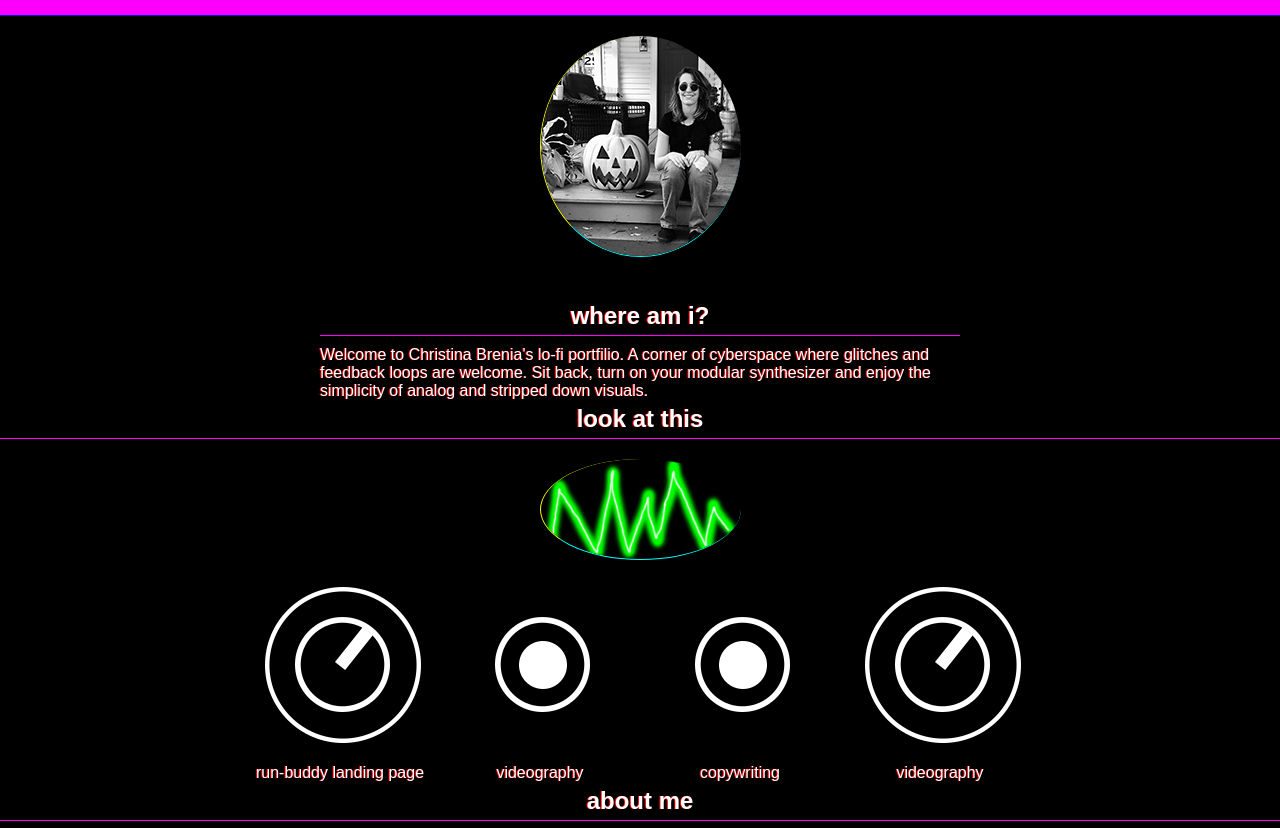
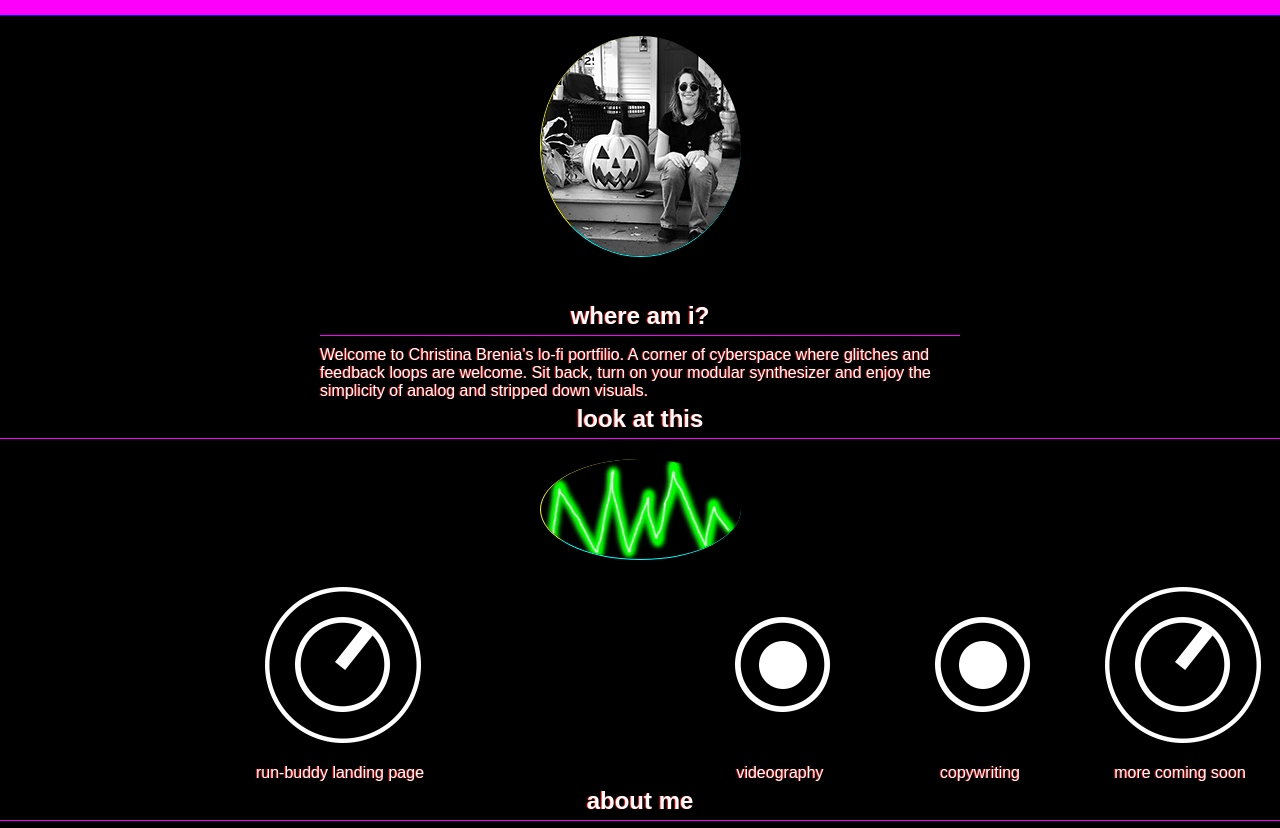
Before and after one commit to ChristinaBrenia/lofi-portfolio.io, a plain HTML site: page index.html in a window 1280 px wide. Shown: the part 74-902 px from the top of the page. Drawn offline with Linux system fonts and the light colour scheme.

Commit message:
buttons with added hover

```diff
--- a/assets/style.css
+++ b/assets/style.css
@@ -128,11 +128,22 @@ body {
       text-align: center;
   }
 
+  #christina-work div:nth-child(1) {
+      flex-grow: 4;
+      text-align: center;
+  }
+
+ .hover:hover {
+    background-color: var(--green);
+    border-radius: 50%;
+  }
+
 
   /* Contact Info Styling*/
   #contact-info a {
       color: var(--high-yellow);
       text-decoration: none;
+      display:none;
   }
 
   #contact-info a:hover {
--- a/index.html
+++ b/index.html
@@ -53,10 +53,10 @@
         <h2>look at this</h2>
         <img id="center-image" src="assets/images/sound-wave.png" alt="sound-wave" />
         <div id="christina-work" >
-          <div><img src="assets/images/modular-button.png"/><p>run-buddy landing page</p></div>
-          <div><img src="assets/images/patch.png"/><p>videography</p></div>
-          <div><img src="assets/images/patch.png"/><p>copywriting</p></div>
-          <div><img src="assets/images/modular-button.png"/><p>videography</p></div>
+          <div><img class="hover" src="assets/images/modular-button.png" alt="Run Buddy Landing Page" /><p>run-buddy landing page</p></div>
+          <div><img class="hover" src="assets/images/patch.png" alt="Videography Work" /><p>videography</p></div>
+          <div><img class="hover" src="assets/images/patch.png" alt="Copywriting Work" /><p>copywriting</p></div>
+          <div><img class="hover" src="assets/images/modular-button.png" alt="Placeholer" /><p>more coming soon</p></div>
         </div>
       </section>
 
```
